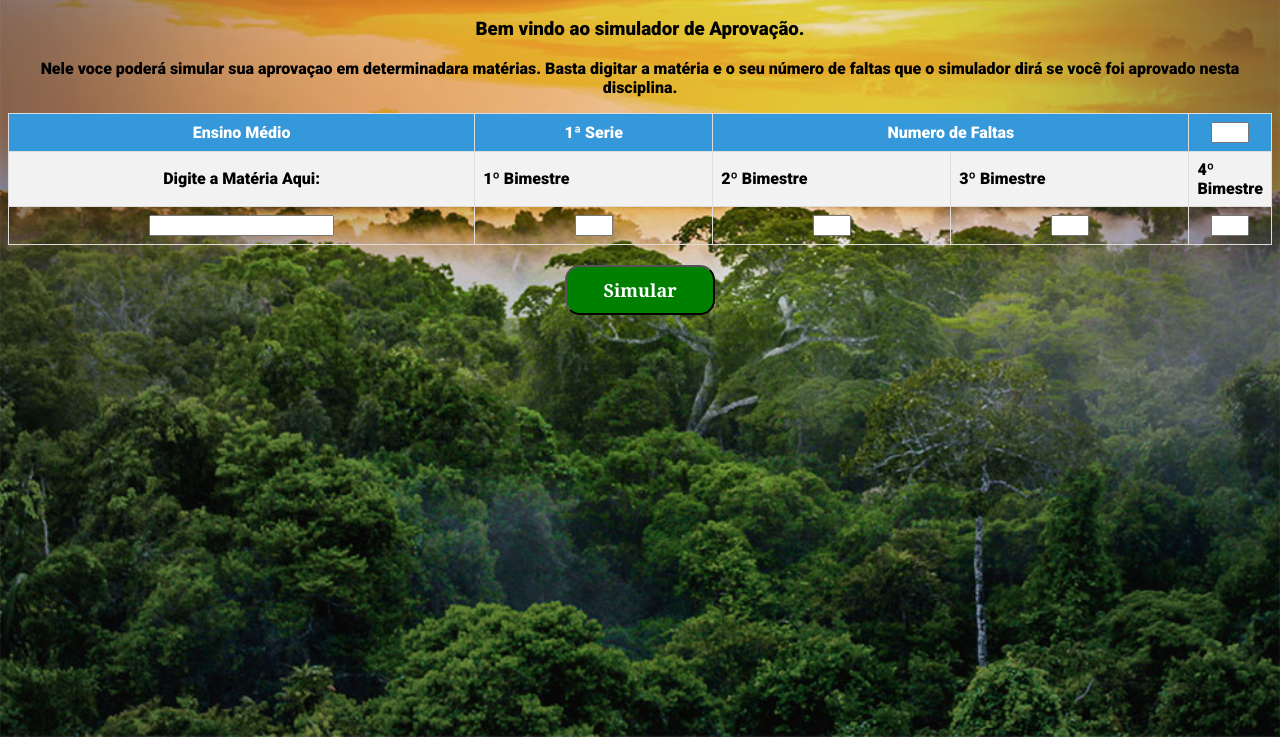
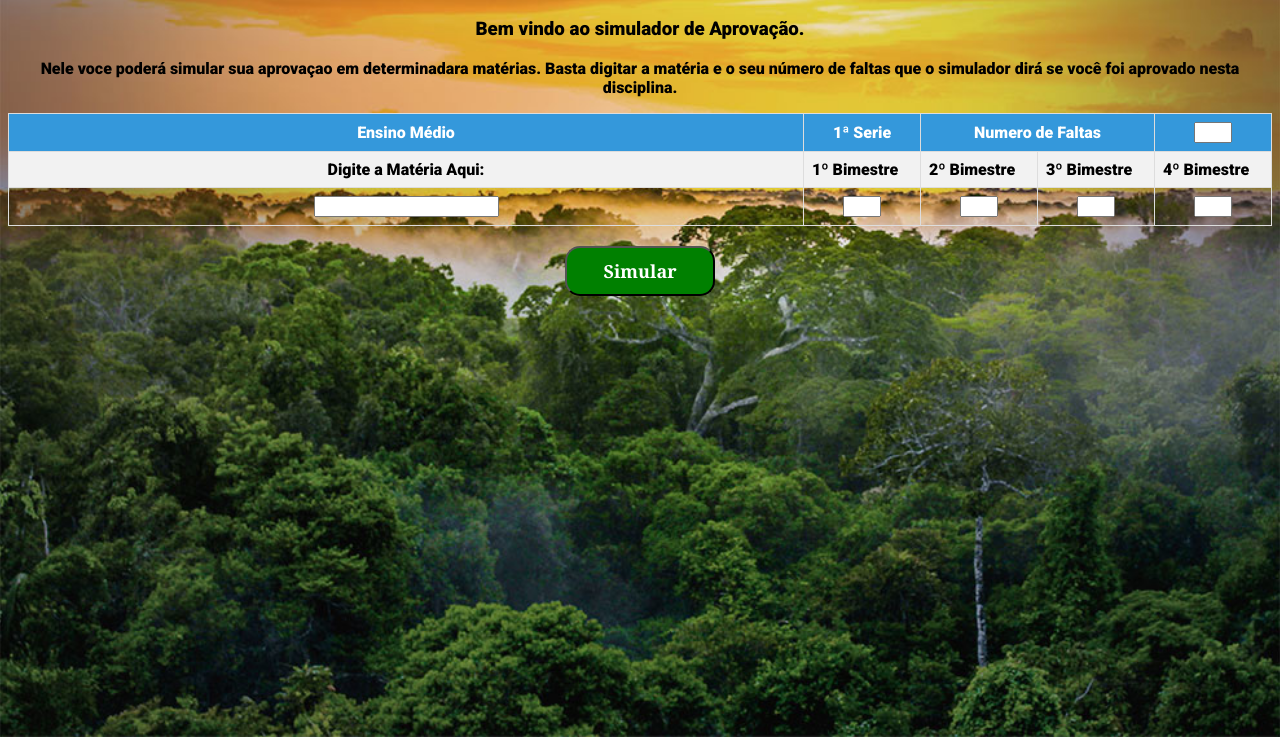
Before and after one commit to jaelsonfreitas/exercicios_tybe, a plain HTML site: page secao_6/para_fixar/boletin.html in a window 1280 px wide. Shown: the part 63-800 px from the top of the page. Drawn offline with Linux system fonts and the light colour scheme.

Commit message:
Adiciona mais css.

```diff
--- a/secao_6/para_fixar/boletin.css
+++ b/secao_6/para_fixar/boletin.css
@@ -39,6 +39,10 @@ th {
     text-align: center;
 }
 
+#bimestre {
+  width: 100px;
+}
+
 .materia{
   align-items: center;
   justify-content: center;
@@ -78,3 +82,10 @@ th {
   font-family: Georgia, 'Times New Roman', Times, serif;
   font-weight: 800;
 }
+
+
+#mensagem{
+    color: white;
+    font-family: Roboto;
+    font-size: 20px;
+}
--- a/secao_6/para_fixar/boletin.html
+++ b/secao_6/para_fixar/boletin.html
@@ -28,10 +28,10 @@
             </th>
         <tr id="dados">
             <th class="materia"> <label for="name-id">Digite a Matéria Aqui: </label></th>
-            <th>1º Bimestre</th>
-            <th>2º Bimestre</th>
-            <th>3º Bimestre</th>
-            <th>4º Bimestre</th>
+            <th id="bimestre">1º Bimestre</th>
+            <th id="bimestre">2º Bimestre</th>
+            <th id="bimestre">3º Bimestre</th>
+            <th id="bimestre">4º Bimestre</th>
         </tr>
         <tr>
             <td id="nota">
@@ -54,9 +54,11 @@
 
     <button id="send-button">Simular</button>
 
+    <section id="mensagem">
+
     <p id="text-aprovado"></p>
     <p id="text-reprovado"></p>
-
+    </section>
     <script src="./boletin.js"></script>
 </body>
 </html>
```
